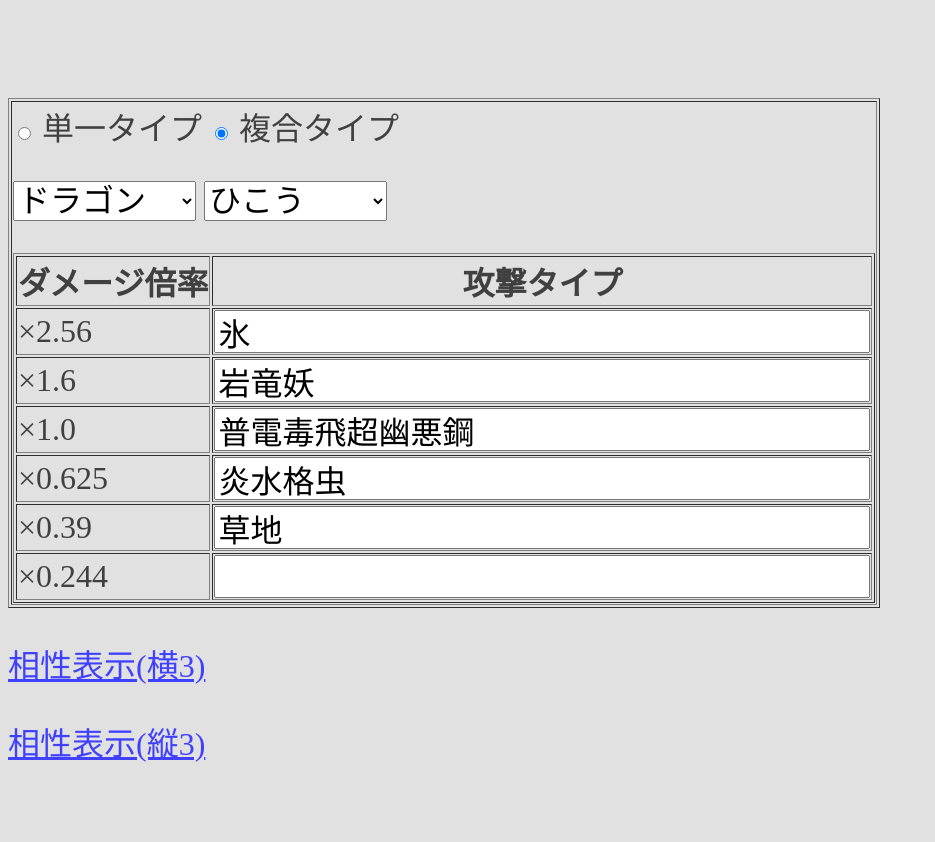
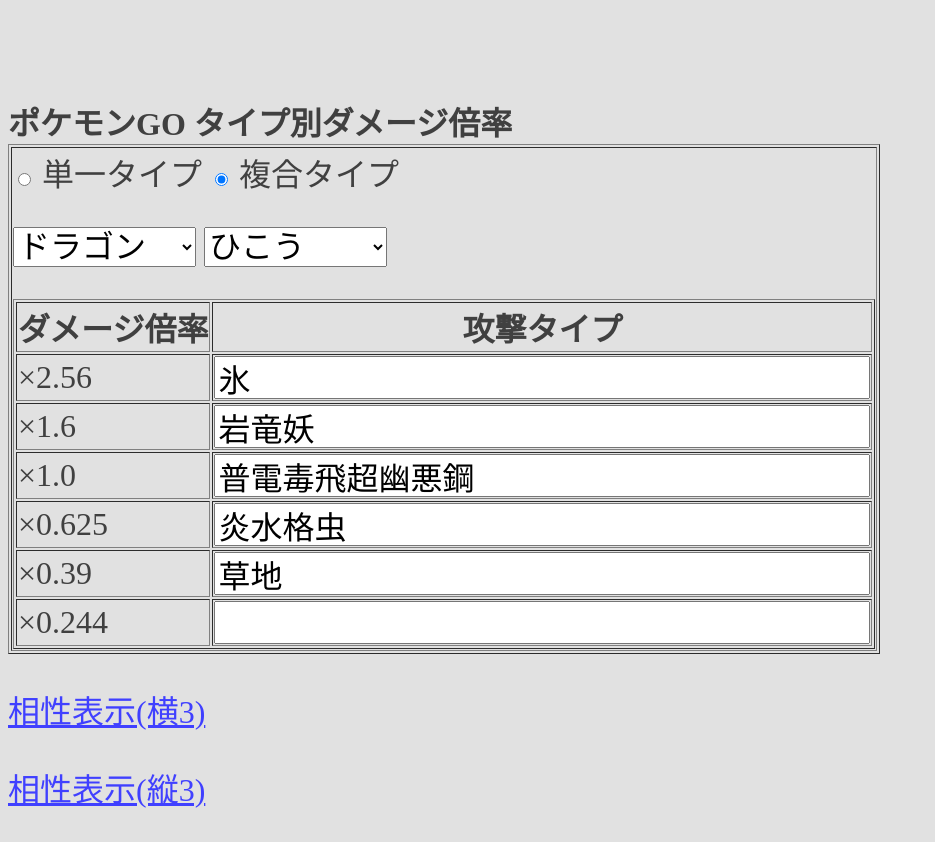
Before and after one commit to scorpion140309/poke_aishou, a plain HTML site: page index.html in a window 1280 px wide. Shown: the whole page, without its empty margins (0-935 px from the left). Before the commit the page ends 800 px from the top, so only its background shows below. Drawn offline with Linux system fonts and the light colour scheme.

Commit message:
タイトル強調

```diff
--- a/index.html
+++ b/index.html
@@ -4,7 +4,7 @@
 <html xmlns="http://www.w3.org/1999/xhtml" xml:lang="ja">
 	<head>
         <link rel="manifest" href="manifest.json">
-        <title>poke aishou index</title>
+        <title>ポケモンGO タイプ別ダメージ倍率</title>
         <link rel="stylesheet" type="text/css" href="main.css">
 		<meta http-equiv="Content-Type" content="text/html;charset=UTF-8">
 		<meta http-equiv="Content-Script-Type" content="text/javascript">
@@ -39,6 +39,8 @@
 		</div>
 
 		<form name="formName" method="post" action="./pathToProgramFile">
+
+			<div class="str_title">ポケモンGO タイプ別ダメージ倍率</div>
 
 			<table border="1">
 				<tr>
--- a/main.css
+++ b/main.css
@@ -24,6 +24,13 @@ a:active { color: #ff8000; }
 	background-color:#ffffff;
 }
 
+.str_title
+{
+	color: #404040;
+	font-size: 48;
+	font-weight: bold;
+}
+
 .str_subtitle
 {
 	color: #404040;
--- a/sw.js
+++ b/sw.js
@@ -1,5 +1,5 @@
 const NAME = 'pa-cache-v1-';
-const VERSION = '002';
+const VERSION = '003';
 const CACHE_NAME = NAME + VERSION;
 
 var urlsToCache = [
```
